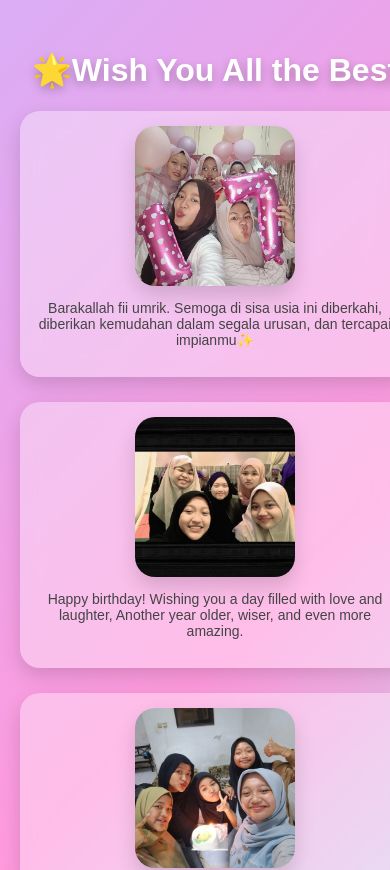
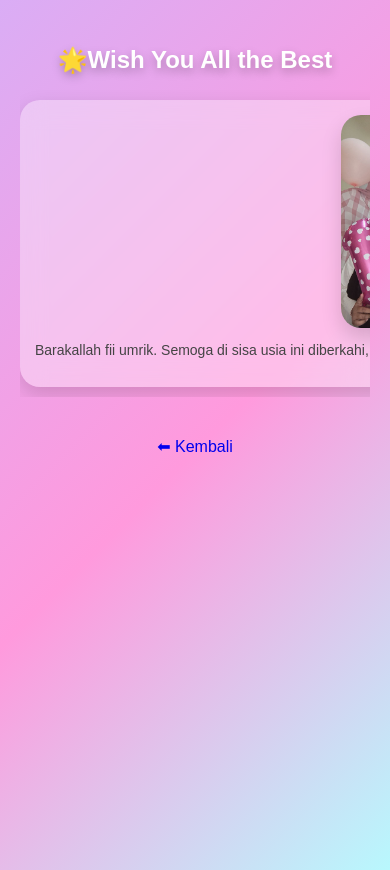
Before and after one commit to sabrinadev222/falia, a Next.js app: page /all in a window 390 px wide. Shown: the top 870 px of the page. Built offline with nearby package versions, Linux system fonts and the light colour scheme.

Commit message:
Update globals.css

```diff
--- a/app/globals.css
+++ b/app/globals.css
@@ -1,15 +1,17 @@
+/* GLOBAL */
 html, body{
   margin:0;
   padding:0;
-  overflow-x:hidden;
+  font-family:Poppins,sans-serif;
 }
+
+/* CONTAINER */
 .container{
   min-height:100vh;
   display:flex;
   justify-content:center;
   align-items:center;
   background:linear-gradient(135deg,#daadf5,#ff9add,#b4fdff);
-  font-family:Poppins,sans-serif;
 }
 
 /* CARD */
@@ -22,6 +24,7 @@ html, body{
   width:100%;
   box-shadow:0 20px 45px rgba(0,0,0,.25);
   animation:fadeIn 1s ease;
+  box-sizing:border-box;
 }
 
 .title{
@@ -51,7 +54,7 @@ html, body{
   transform:scale(1.1) rotate(3deg);
 }
 
-/* GRID */
+/* GRID BUTTON */
 .wishGrid{
   display:grid;
   grid-template-columns:1fr 1fr;
@@ -59,7 +62,6 @@ html, body{
   margin-top:20px;
 }
 
-/* BUTTON */
 .wishButton{
   background:rgba(255,255,255,.85);
   padding:14px;
@@ -80,39 +82,38 @@ html, body{
   background:white;
 }
 
-/* BUTTON ALL */
 .allButton{
   grid-column:1 / -1;
   justify-self:center;
   width:60%;
 }
 
+/* PAGE FANCY */
 .pageFancy{
   min-height:100vh;
   display:flex;
   flex-direction:column;
-  justify-content:flex-start; /* GANTI INI */
   align-items:center;
   padding:30px 20px;
- width:100%;
-  overflow-x:hidden;
   background:linear-gradient(135deg,#daadf5,#ff9add,#b4fdff);
-  font-family:Poppins,sans-serif;
 }
 
-/* CARD UTAMA */
+/* UCAPAN CARD */
 .ucapanCard{
   background:white;
   padding:30px;
   border-radius:25px;
   text-align:center;
   max-width:400px;
+  width:100%;
   box-shadow:0 15px 35px rgba(0,0,0,0.15);
-  animation:fadeIn 1s ease;
 }
 
 /* FOTO UCAPAN */
 .photoFancy{
+  width:100%;
+  max-width:160px;
+  height:auto;
   border-radius:20px;
   object-fit:cover;
   box-shadow:0 10px 20px rgba(0,0,0,0.15);
@@ -130,19 +131,20 @@ html, body{
   color:#555;
 }
 
-/* GRID ALL */
+/* ✅ CARD GRID JADI SCROLL SAMPING */
 .cardGrid{
-  flex:1;
-  display:grid;
-  grid-template-columns:repeat(2,minmax(0,1fr));
-  gap:20px;            /* dari 80 → 20 */
+  display:flex;
+  gap:20px;
+  overflow-x:auto;
   width:100%;
-  max-width:500px;     /* kecilkan dikit */
+  padding:10px 0;
+  scroll-behavior:smooth;
 }
 
-
-/* PHOTO CARD ALL */
+/* PHOTO CARD */
 .photoCard{
+  min-width:200px;     /* penting untuk scroll */
+  flex-shrink:0;       /* biar tidak mengecil */
   background:rgba(255,255,255,0.35);
   backdrop-filter:blur(12px);
   padding:15px;
@@ -162,20 +164,32 @@ html, body{
   color:#444;
 }
 
+/* BACK BUTTON */
+.backBtn{
+  margin:40px 0 20px;
+  text-decoration:none;
+}
+
 /* ANIMASI */
 @keyframes fadeIn{
   from{opacity:0; transform:translateY(30px);}
   to{opacity:1; transform:translateY(0);}
 }
-.backBtn{
-  margin-top:40px;      /* ⬅️ tambah jarak */
-  margin-bottom:20px;
-}
+
+/* RESPONSIVE */
 @media (max-width:600px){
 
-  .cardGrid{
-    grid-template-columns:1fr; /* 1 kolom di HP */
-    gap:25px;                  /* kecilkan jarak */
+  .title{
+    font-size:24px;
+  }
+
+  .wishGrid{
+    grid-template-columns:1fr;
+  }
+
+  .foto{
+    width:100px;
+    height:100px;
   }
 
 }
```
